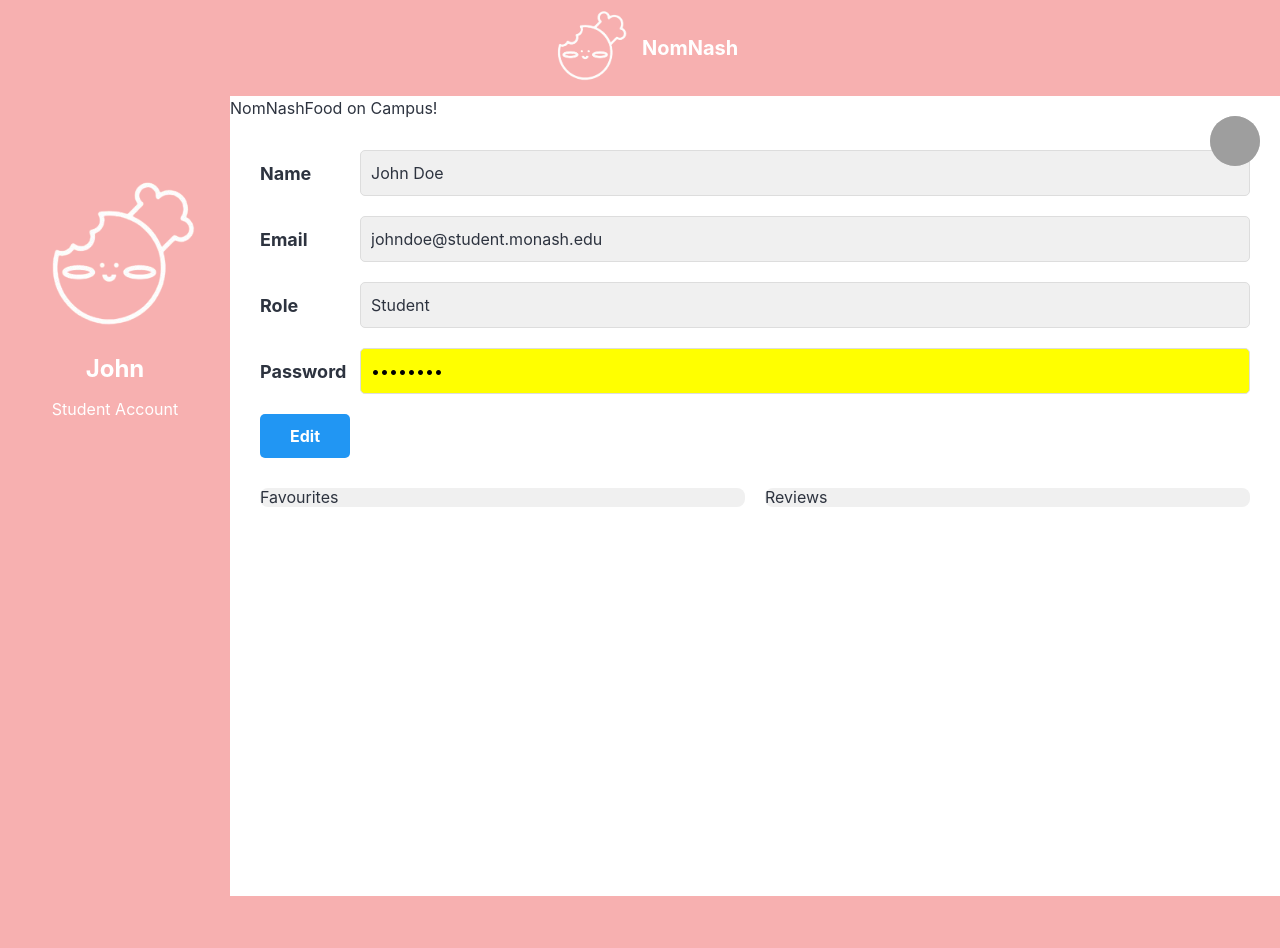
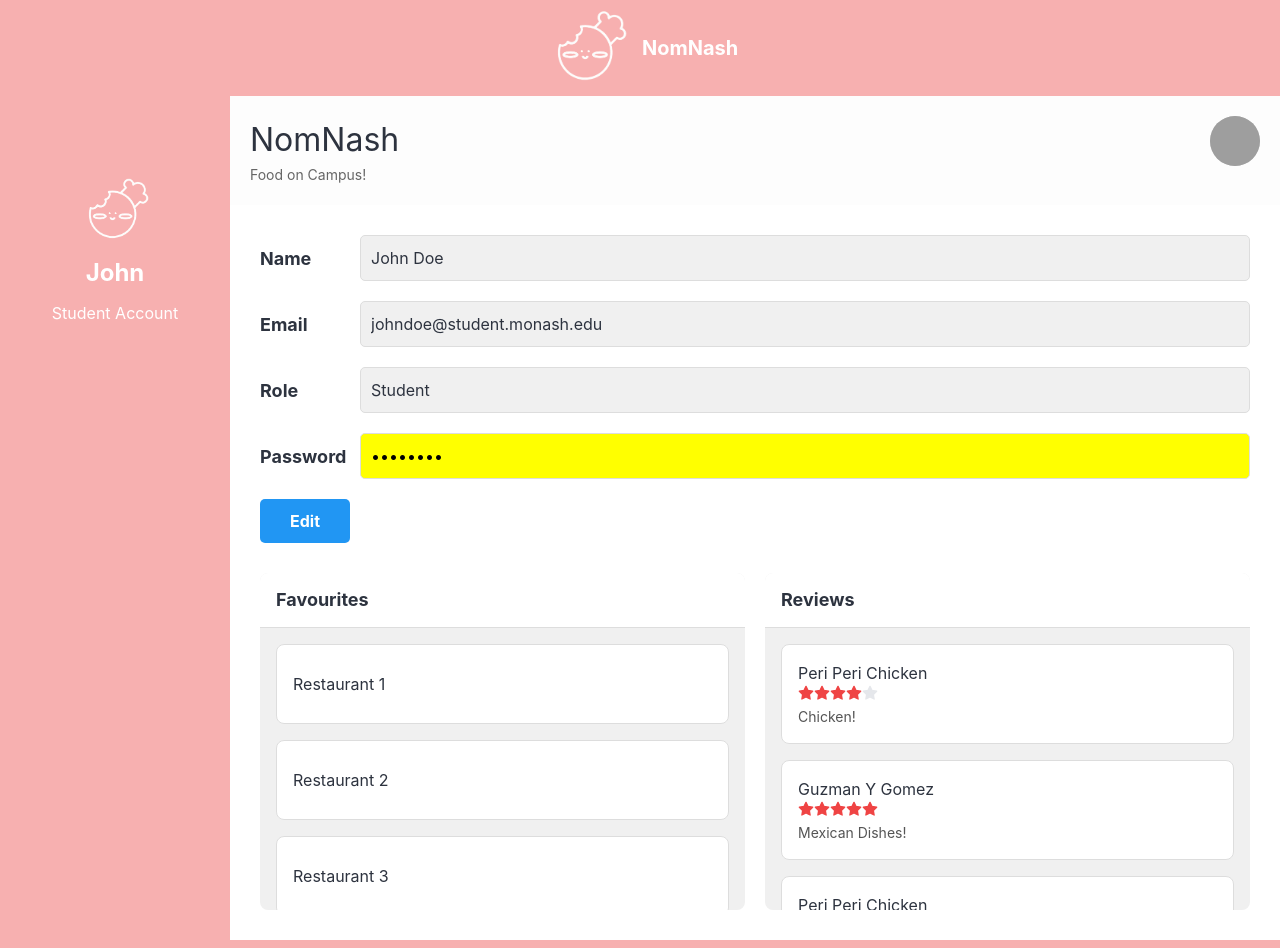
Before and after one commit to Yingxue0323/NomNash, an Angular app: page /student in a window 1280 px wide. Shown: the top 948 px of the page. Built offline with nearby package versions, Linux system fonts and the light colour scheme; grey boxes are pictures that could not be loaded.

Commit message:
Finished the Student Profile implementation, will need to add comments

```diff
--- a/src/app/app.module.ts
+++ b/src/app/app.module.ts
@@ -19,10 +19,10 @@ import { StudentProfileComponent } from "./pages/student-profile/student-profile
     AppComponent,
     HeaderComponent,
     FooterComponent,
-    RestaurantCardComponent,
+    // RestaurantCardComponent,
     HomePageComponent,
     SearchFormComponent,
-    StarRatingComponent,
+    // StarRatingComponent,
 
   ],
   imports: [
--- a/src/app/components/restaurant-card/restaurant-card.component.ts
+++ b/src/app/components/restaurant-card/restaurant-card.component.ts
@@ -3,6 +3,7 @@ import { Component, Input } from "@angular/core"
 @Component({
   selector: "app-restaurant-card",
   templateUrl: "./restaurant-card.component.html",
+  standalone: true,
 })
 export class RestaurantCardComponent {
   @Input() name = ""
--- a/src/app/components/star-rating/star-rating.component.ts
+++ b/src/app/components/star-rating/star-rating.component.ts
@@ -1,7 +1,10 @@
 import { Component, Input } from "@angular/core"
+import { CommonModule } from '@angular/common';
 
 @Component({
   selector: "app-star-rating",
+  standalone: true,
+  imports: [CommonModule],
   template: `
     <div class="flex">
       <ng-container *ngFor="let star of stars; let i = index">
--- /dev/null
+++ b/src/app/pages/business-profile/business-profile.component.html
@@ -0,0 +1 @@
+<p>business-profile works!</p>
--- a/src/app/pages/student-profile/student-profile.component.html
+++ b/src/app/pages/student-profile/student-profile.component.html
@@ -72,12 +72,36 @@
                 <div class = "box-header">
                     <h2>Favourites</h2>
                 </div>
+
+                <div class = "box-content">
+                    <!-- Vertical Slider -->
+                    <div class = "favourites-scroller">
+                        <div class = "favourite-item" *ngFor = "let fav of favouriteRestaurants">
+                            {{ fav }}
+                        </div>
+                    </div>
+                </div>
             </div>
             <!-- Reviews Box -->
             <div class = "box reviews-box">
                 <div class = "box-header">
                     <h2>Reviews</h2>
                 </div>
+                <div class = "box-content">
+                    <div class = "reviews-scroller">
+                        <div class = "review-item" *ngFor = "let review of pastReviews">
+                            <div class = "review-resaurant">
+                                {{ review.restaurantName }}
+                            </div>
+                            <div class = "review-rating">
+                                <app-star-rating [rating] = "review.rating"></app-star-rating>
+                            </div>
+                            <div class = "review-text">
+                                {{ review.text }}
+                            </div>
+                        </div>
+                    </div>
+                </div>
             </div>
         </div>
     </div>
--- a/src/app/pages/student-profile/student-profile.component.scss
+++ b/src/app/pages/student-profile/student-profile.component.scss
@@ -17,6 +17,12 @@
     flex-direction: column; // Info stacked/presented vertically
     align-items: center; // Center horizontally
     position: relative;
+
+    .logo-container {
+        .sidebar-logo {
+            width: 80px;
+            height: auto;
+        }
     }
 
     .user-info {
@@ -33,12 +39,37 @@
             font-size: 16px;
         }
     }
+}
 
 // Main content (right of sidebar) styling
 .main-content {
     flex: 1; // Fill remaining space, left to right
     display: flex;
     flex-direction: column;
+
+    .top-header {
+        position: relative;
+        padding: 20px;
+        background-color: #fdfdfd;
+        display: flex;
+        align-items: center;
+        justify-content: space-between;
+
+        .app-title {
+            display: flex;
+            flex-direction: column;
+
+            .app-name {
+                font-size: 32px;
+                flex-direction: column;
+            }
+
+            .app-tagline {
+                font-size: 14px;
+                color: #666;
+            }
+        }
+    }
 
     .user-avatar {
         position: absolute; // Avatar position absolutely at the top right
@@ -61,7 +92,6 @@
 .profile-content {
     flex: 1;
     padding: 30px;
-}
 
     .profile-details {
         margin-bottom: 30px;
@@ -69,7 +99,6 @@
         .detail-row {
             display: flex; // Label, email, and its value side by side
             margin-bottom: 20px;
-    }
 
             .detail-label {
                 width: 100px;
@@ -95,8 +124,8 @@
                     color: black;
                 }
             }
+        }
 
-}
         // Edit and Save Changed buttons styling
         .profile-actions {
             margin-top: 20px;
@@ -109,22 +138,17 @@
                 font-weight: bold;
                 cursor: pointer;
                 color: white;
+                background-color: #2196f3;
+                margin-right: 10px;
+            }
+        }
     }
 
-    .edit-btn {
-        background-color: #2196f3;
-    }
-
-    .save-btn {
-        background-color: #2196f3;
-    }
-}
     // Containers for Favourites and Reviews box
     .content-boxes {
         display: flex;
         gap: 20px;
         margin-top: 20px;
-}
 
         .box {
             flex: 1; // Boxes grow and shrink depending on the size of info inside them
@@ -133,4 +157,57 @@
             overflow: hidden;
             display: flex;
             flex-direction: column;
+
+            .box-header {
+                padding: 16px;
+                background-color: #fff;
+                border-bottom: 1px solid #ddd;
+
+                h2 {
+                    margin: 0;
+                    font-size: 18px;
+                    font-weight: bold;
                 }
+            }
+
+            .box-content {
+                max-height: 250px;
+                padding: 16px;
+                overflow-y: auto;
+
+                .favourites-scroller,
+                .reviews-scroller {
+                    display: flex;
+                    flex-direction: column;
+                    gap: 16px;
+
+                    .favourite-item,
+                    .review-item {
+                        min-height: 80px;
+                        background-color: #fff;
+                        border: 1px solid #ddd;
+                        border-radius: 8px;
+                        padding: 16px;
+                        display: flex;
+                        flex-direction: column;
+                        justify-content: center;
+
+                        .review-title {
+                            font-weight: bold;
+                            margin-bottom: 5px;
+                        }
+
+                        .review-rating {
+                            margin-bottom: 5px;
+                        }
+
+                        .review-text {
+                            font-size: 14px;
+                            color: #555;
+                        }
+                    }
+                }
+            }
+        }
+    }
+}
--- a/src/app/pages/student-profile/student-profile.component.ts
+++ b/src/app/pages/student-profile/student-profile.component.ts
@@ -1,6 +1,7 @@
 import { Component } from '@angular/core';
 import { CommonModule } from '@angular/common';
 import { FormsModule } from '@angular/forms';
+import { StarRatingComponent } from 'src/app/components/star-rating/star-rating.component';
 
 interface StudentProfile { // StudentProfile object containing all relevant variables
   name: string;
@@ -12,10 +13,11 @@ interface StudentProfile { // StudentProfile object containing all relevant vari
 @Component({
   selector: 'app-student-profile',
   standalone: true,
-  imports: [CommonModule, FormsModule],
+  imports: [CommonModule, FormsModule, StarRatingComponent],
   templateUrl: './student-profile.component.html',
   styleUrls: ['./student-profile.component.scss']
 })
+
 export class StudentProfileComponent {
   isEditing = false; // Track when profile is in edit mode
   studentProfile: StudentProfile = { // Object holding student profile details, all initialised with default values
@@ -24,6 +26,39 @@ export class StudentProfileComponent {
     role: 'Student',
     password: '********'
   };
+
+  favouriteRestaurants: string[] = [
+    "Restaurant 1",
+    "Restaurant 2",
+    "Restaurant 3",
+    "Restaurant 4"
+  ];
+
+  pastReviews = [
+    {
+      restaurantName: "Peri Peri Chicken",
+      rating: 4,
+      text: "Chicken!",
+    },
+
+    {
+      restaurantName: "Guzman Y Gomez",
+      rating: 5,
+      text: "Mexican Dishes!",
+    },
+
+    {
+      restaurantName: "Peri Peri Chicken",
+      rating: 4,
+      text: "Chicken!",
+    },
+
+    {
+      restaurantName: "Guzman Y Gomez",
+      rating: 5,
+      text: "Mexican Dishes!",
+    },
+  ];
 
   toggleEdit(): void { // Toggles editing depending on boolean value
     this.isEditing = !this.isEditing;
```
Also changed, not shown: src/app/pages/business-profile/business-profile.component.ts (added, +12 -0 lines), src/app/pages/business-profile/business-profile.component.scss (added), 1 other file (tests, documents, lock files or other folders). Lines whose indentation alone changed are shown as unchanged.
